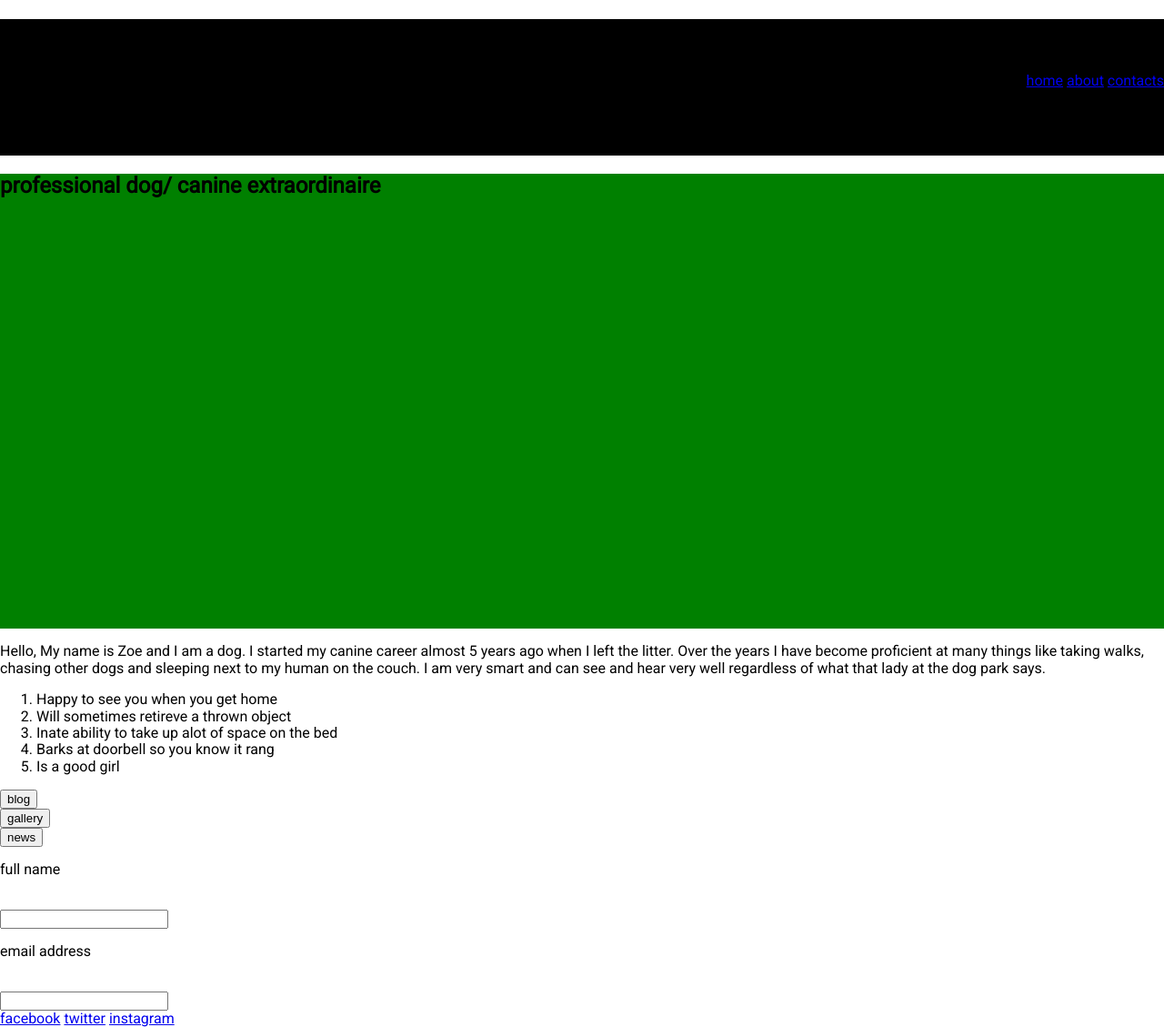
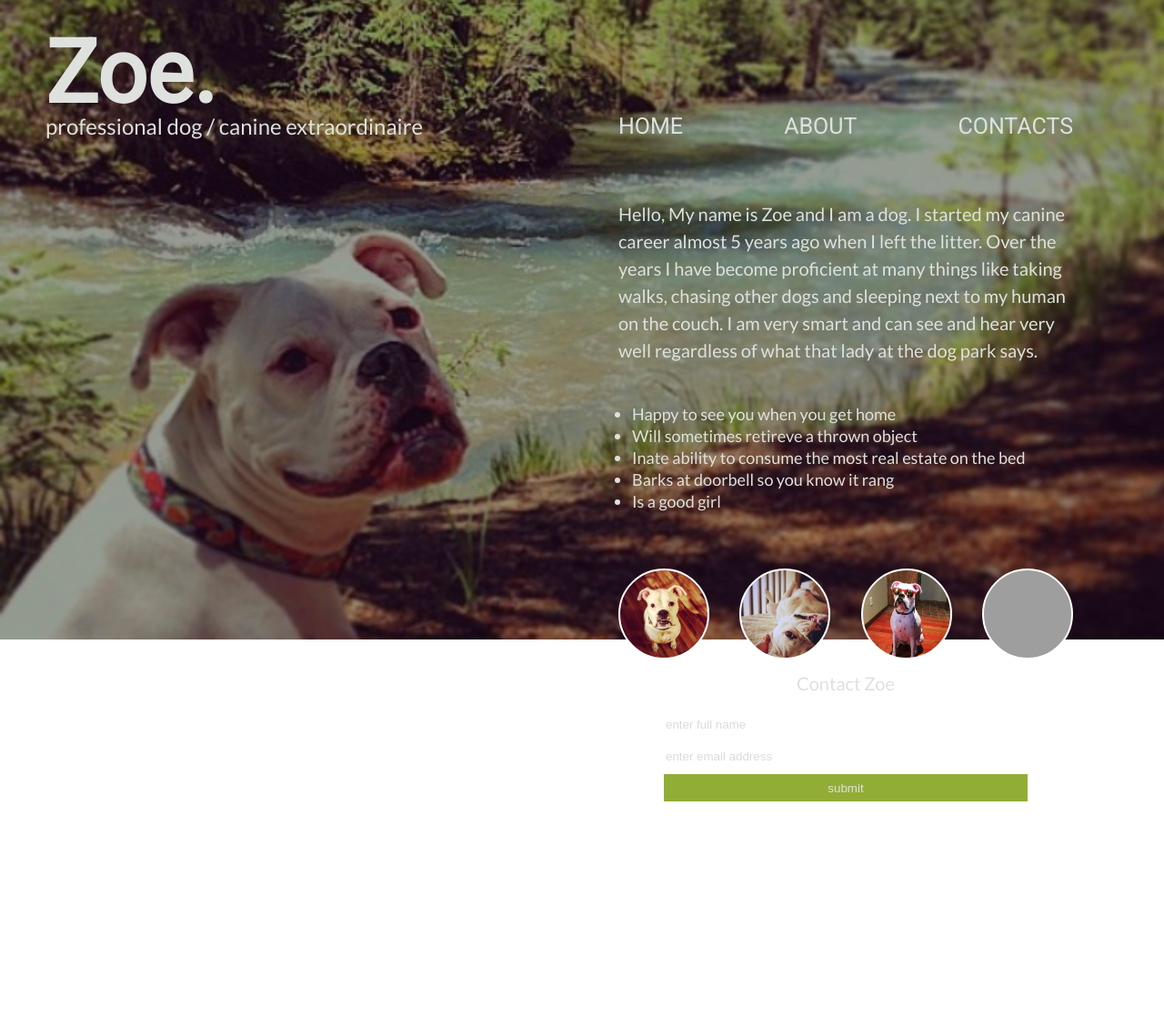
Before and after one commit to rburnette3/prework_static_comp, a plain HTML site: page index.html in a window 1280 px wide. Shown: the whole page at 91% size. After the commit the page ends 881 px from the top, so only its background shows below. Drawn offline with Linux system fonts and the light colour scheme; grey boxes are pictures that could not be loaded.

Commit message:
added more imgs

```diff
--- a/index.html
+++ b/index.html
@@ -3,70 +3,68 @@
 <head>
   <meta charset="UTF-8">
   <meta name="viewport" content="width=device-width, initial-scale=1.0">
-  <meta http-equiv="X-UA-Compatible" content="ie=edge">
+
   <title>prework_static_comp</title>
   <link href="https://fonts.googleapis.com/css?family=Roboto" rel="stylesheet">
+  <link href="https://fonts.googleapis.com/css?family=Lato" rel="stylesheet">
   <link rel="stylesheet" href="normalize.css">
   <link rel="stylesheet" href="styles.css"></link>
 </head>
 
 <body>
+
   <main>
-  </main>
+
   <header>
-    <h1>Zoe</h1>
-    <nav class="top-nav-links">
-      <a class="link" href="#">home</a>
-      <a class="link" href="#">about</a>
-      <a class="link" href="#">contacts</a>
+    <h1>Zoe.</h1>
+    <nav class="top-navigation">
+      <a class="link top-nav-link" href="#">home</a>
+      <a class="link top-nav-link" href="#">about</a>
+      <a class="link top-nav-link" href="#">contacts</a>
     </nav>
+    <h2>professional dog / canine extraordinaire</h2>
   </header>
 
-    <section class="main-photo-container">
-      <h2>professional dog/ canine extraordinaire</h2>
-    </section>
-
   <section class="main-text-container">
-      <p>Hello, My name is Zoe and I am a dog. I started my canine career almost 5 years ago when I left the litter. Over the years I have become proficient at many things like taking walks, chasing other dogs and sleeping next to my human on the couch. I am very smart and can see and hear very well regardless of what that lady at the dog park says.
+    <p class="main-text">Hello, My name is Zoe and I am a dog. I started my canine career almost 5 years ago when I left the litter. Over the years I have become proficient at many things like taking walks, chasing other dogs and sleeping next to my human on the couch. I am very smart and can see and hear very well regardless of what that lady at the dog park says.
     </p>
   </section>
 
-    <section class="button-section-container">
   <div class="qualifications">
-        <ol class=" button qualifications-list">
+    <ul class="qualifications-list">
       <li>Happy to see you when you get home</li>
       <li>Will sometimes retireve a thrown object</li>
-          <li>Inate ability to take up alot of space on the bed</li>
+      <li>Inate ability to consume the most real estate on the bed</li>
       <li>Barks at doorbell so you know it rang</li>
       <li>Is a good girl</li>
-        </ol>
+    </ul>
   </div>
+
+    <section class="button-section-container">
       <div class="blog-container">
-        <button class="button blog-button" type="button" name="button">blog</button>
+        <button class="button blog-button" type="button" name="button"></button>
       </div>
       <div class="gallery-container">
-        <button class="button gallery-button" type="button" name="button">gallery</button>
+        <button class="button gallery-button" type="button" name="button"></button>
       </div>
       <div class="news-container">
-        <button class="button news-button" type="button" name="button">news</button>
+        <button class="button news-button" type="button" name="button"></button>
+      </div>
+      <div class="consult-container">
+        <button class="button consult-button" type="button" name="button"></button>
       </div>
     </section>
 
-    <section class="lower-section">
-      <div class="form-container">
+    <section class="lower-form-section">
+
         <form class="input-form" action="index.html" method="post">
-          <p>full name</p><br>
-          <input class="input-field" type="text" name="Name" value="">
-          <p>email address</p><br>
-          <input class="input-field" type="text" name="Email" value="">
+          <p class="form-text">Contact Zoe</p><br>
+          <input class="input-field" type="text" placeholder="enter full name" name="Name" value="">
+
+          <input class="input-field" type="text" placeholder="enter email address" name="Email" value="">
+          <button class="form-submit-button" type="button"   name="form-submit-button">submit</button>
         </form>
-      </div>
-    </section>
 
-    <section class="social-media-container">
-      <a class="link" href="#">facebook</a>
-      <a class="link" href="#">twitter</a>
-      <a class="link" href="#">instagram</a>
     </section>
 
   </main>
--- a/styles.css
+++ b/styles.css
@@ -1,6 +1,7 @@
 *{
   box-sizing: border-box;
 }
+
 body, html, section, main, div, aside {
   margin: 0;
   border: 0;
@@ -9,29 +10,182 @@ body, html, section, main, div, aside {
 }
 
 body {
-  height:auto;
-  width:100%;
-  /*display: flex;*/
+  display: flex;
+  width: 100%;
+  background-image: url(assets/zoe-by-the-river.jpg);
+  background-repeat: no-repeat;
+  background-size: cover;
 }
 
-header {
-  height:150px;
-  width:100%;
-  background-color: black;
-
-}
-.top-nav-links {
-  display: inline-block;
-  float: right;
-
-
+h1 {
+  color: #DEE1DD;
+  position: absolute;
+  margin: 0;
+  top: 25px;
+  left: 50px;
+  font-size: 96px;
+  text-shadow:
 }
 
-.main-photo-container {
-  height:500px;
-  width:100%;
-  background-color:green;
+h2 {
+  color: #DEE1DD;
+  position: absolute;
+  margin: 0;
+  top: 125px;
+  left: 50px;
+  font-size: 24px;
+  font-family: 'Lato', sans-serif;
+  font-weight: normal;
+}
 
+.top-navigation{
+  position: absolute;
+  display:flex;
+  justify-content: space-between;
+  width: 500px;
+  margin: 0;
+  top:125px;
+  right:100px;
+  font-size: 24px;
+}
 
+.top-nav-link {
+  text-decoration: none;
+  color: #DEE1DD;
+  text-transform: uppercase;
+  margin: 0;
+  font-size: 25px;
+}
 
+.top-nav-link:hover {
+  color: #92AD36;
+  border-bottom: 2px solid #92AD36;
 }
+
+.main-text-container {
+  width:500px;
+  position: absolute;
+  top: 200px;
+  right: 100px;
+}
+
+.main-text {
+  color: #DEE1DD;
+  font-size: 20px;
+  font-family: 'Lato', sans-serif;
+  font-weight: lighter;
+  line-height: 30px;
+  justify-content: space-around;
+}
+
+.qualifications {
+  width:500px;
+  position: absolute;
+  top: 425px;
+  right: 100px;
+  color: #DEE1DD;
+  font-size: 18px;
+  line-height: 24px;
+  font-family: 'Lato', sans-serif;
+  font-weight: lighter;
+}
+
+.qualifications-list {
+  padding-left: 15px;
+}
+
+.button-section-container {
+  width: 500px;
+  height: 150px;
+  display: flex;
+  justify-content: space-between;
+  position:absolute;
+  top: 625px;
+  right:100px;
+}
+
+.button {
+  background-color: inherit;
+  height: 100px;
+  width: 100px;
+  border-style: none;
+  border: 2px solid #FFFFFF;
+  border-radius: 100%;
+  text-transform: uppercase;
+  background-repeat: no-repeat;
+  background-size: cover;
+  background-position: center;
+}
+
+.button:hover {
+  border: 2px solid #92AD36;
+}
+
+.button:focus{
+  outline: none;
+}
+
+.lower-form-section {
+  width: 500px;
+  position: absolute;
+  top: 725px;
+  right:100px;
+}
+
+.form-text {
+  color: #DEE1DD;
+  font-size: 20px;
+  font-family: 'Lato', sans-serif;
+  font-weight: lighter;
+  margin:15px 0 0 0;
+}
+
+.input-form {
+  display: flex;
+  flex-direction: column;
+  align-items: center;
+  color: #DEE1DD;
+}
+
+.input-field {
+  border: none;
+  display: flex;
+  align-content: center;
+  width:400px;
+  height: 30px;
+  opacity: .25;
+  margin-bottom: 5px;
+  color: #FFFFFF;
+}
+
+.input-field:focus {
+  outline: none;
+}
+
+.form-submit-button {
+  background-color: #92AD36;
+  color: #DEE1DD;
+  border: 0;
+  width: 400px;
+  height: 30px;
+}
+
+.form-submit-button:focus {
+  outline: none;
+}
+
+.blog-button {
+  background-image: url(assets/zoe-sitting.jpg);
+}
+
+.gallery-button {
+  background-image: url(assets/zoe-upsidedown.jpg);
+}
+
+.news-button {
+  background-image: url(assets/zoe-with-sunglasses.jpg);
+}
+
+.consult-button {
+  background-image: url(assets/zoe-at-table-with-beer.jpg);
+}
```
Also changed, not shown: assets/zoe by the river.jpg (deleted), assets/zoe in sunglasses.jpg (deleted), assets/zoe sitting.jpg (deleted), assets/zoe upside down.jpg (deleted), assets/zoe-by-the-river.jpg (added), assets/zoe-drinking-at -table.jpg (deleted), assets/zoe-river.jpg (added), assets/zoe-sitting.jpg (added), assets/zoe-upsidedown.jpg (added), assets/zoe-with-sunglasses.jpg (added), 1 other file. Lines whose indentation alone changed are shown as unchanged.
